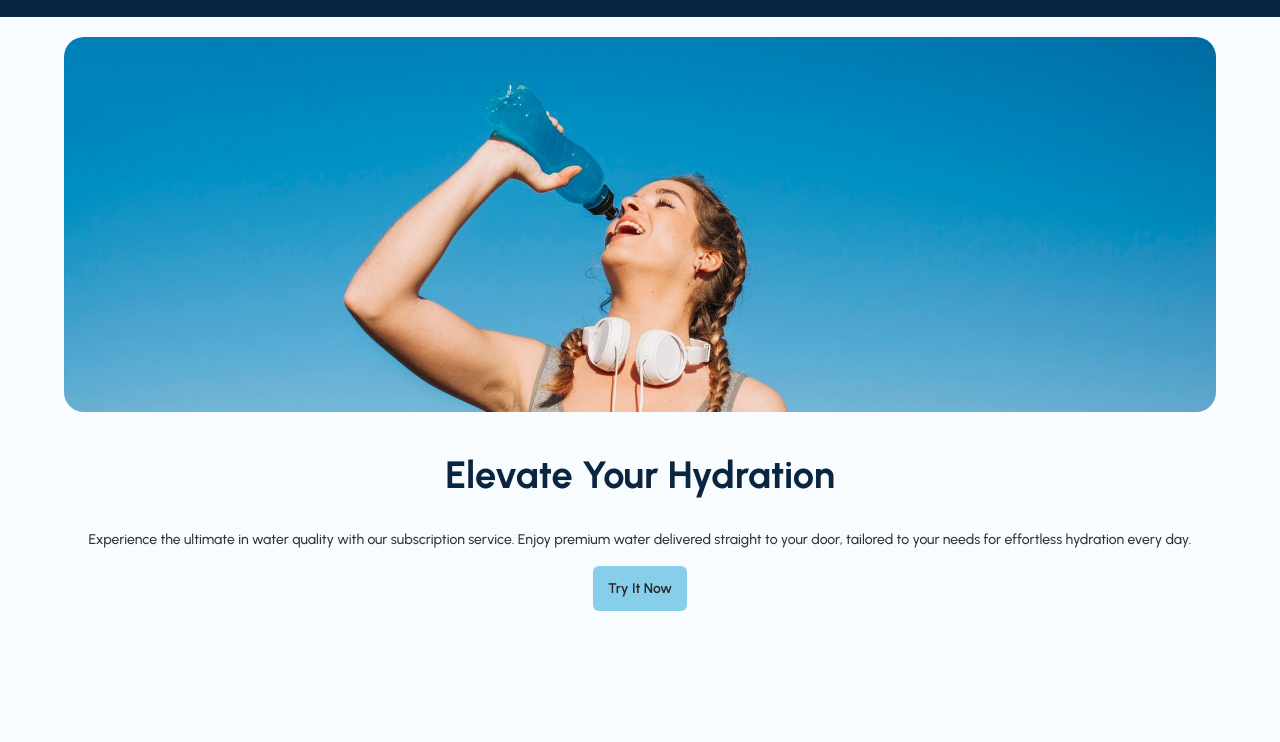
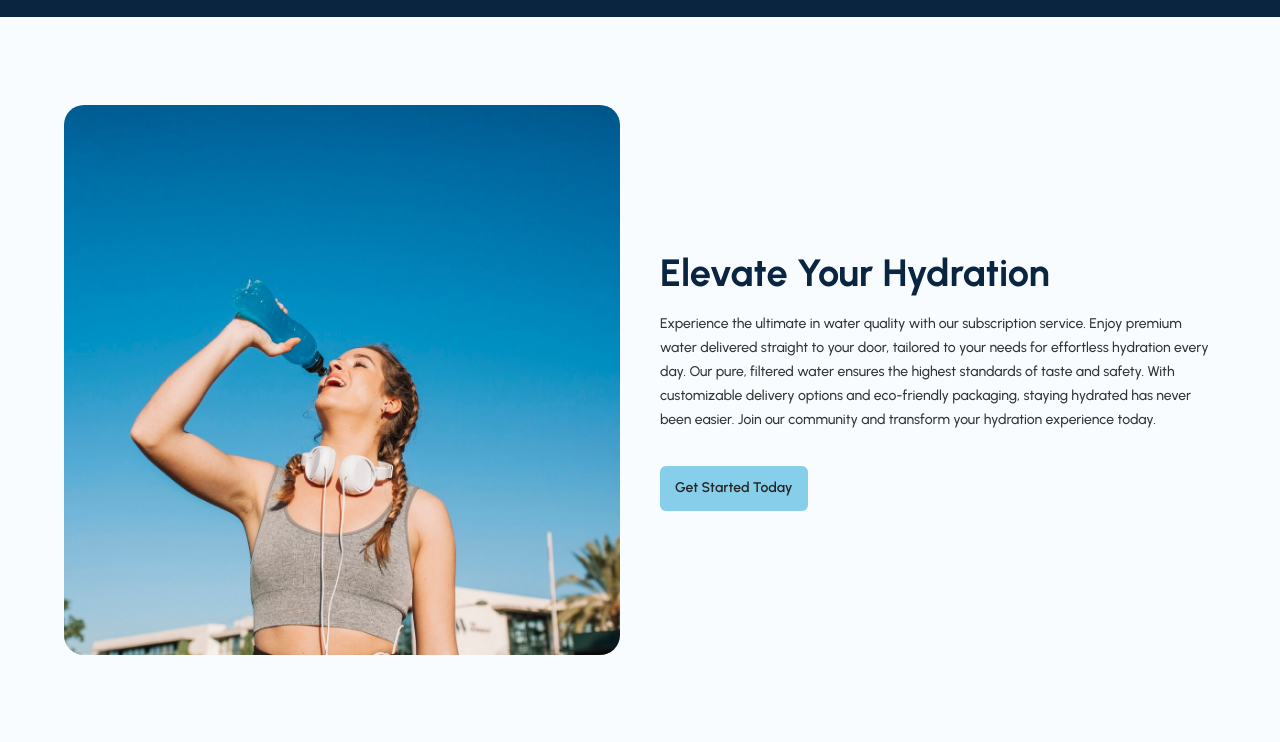
Before and after one commit to nasifnuh/LonAqua, a plain HTML site: page src/landing/index.html in a window 1280 px wide. Shown: the part 58-800 px from the top of the page. Drawn offline with Linux system fonts and the light colour scheme; files whose address does not match are found by name.

Commit message:
[feat] responsive landing page hero section

```diff
--- a/src/landing/index.html
+++ b/src/landing/index.html
@@ -41,12 +41,17 @@
         <div class="hero-image">
             <img class="image" alt="hero image (Designed by Freepik)" src="../../assets/images/hero_image.jpg" />
         </div>
-        <h1>Elevate Your Hydration</h1>
-        <p>Experience the ultimate in water quality with our subscription service. Enjoy premium water delivered
-            straight to your door, tailored to your needs for effortless hydration every day.
-        </p>
-        <div class="hero-actions">
-            <a href="../landing/index.html#pricing">Try It Now</a>
+        <div class="hero-details">
+            <h1>Elevate Your Hydration</h1>
+            <p>Experience the ultimate in water quality with our subscription service. Enjoy premium water delivered
+                straight to your door, tailored to your needs for effortless hydration every day. Our pure, filtered
+                water ensures the highest standards of taste and safety. With customizable delivery options and
+                eco-friendly packaging, staying hydrated has never been easier. Join our community and transform your
+                hydration experience today.
+            </p>
+            <div class="hero-actions">
+                <a href="../landing/index.html#pricing">Get Started Today</a>
+            </div>
         </div>
     </section>
 
--- a/src/landing/styles.css
+++ b/src/landing/styles.css
@@ -12,7 +12,7 @@
   object-fit: cover;
 }
 
-.hero-section > h1 {
+.hero-section h1 {
   color: #0a2540;
   font-size: 38px;
   font-weight: 700;
@@ -21,7 +21,7 @@
   text-align: center;
 }
 
-.hero-section > p {
+.hero-section p {
   color: #333333;
   font-size: 14px;
   font-weight: 500;
@@ -34,6 +34,7 @@
   display: flex;
   gap: 10px;
   justify-content: center;
+  margin-top: 36px;
 }
 
 .hero-actions > a {
@@ -284,5 +285,37 @@
   width: 100%;
 }
 
-@media (min-width: 1024px) {
+@media (min-width: 900px) {
+  .hero-section {
+    display: flex;
+    justify-content: center;
+    align-items: center;
+    gap: 40px;
+    height: 100vh;
+    padding-top: 124px;
+  }
+
+  .hero-image,
+  .hero-details {
+    flex: 1;
+  }
+
+  .hero-image > img {
+    height: 550px;
+  }
+
+  .hero-details > h1,
+  .hero-details > p {
+    text-align: left;
+  }
+
+  .hero-details > h1 {
+    margin-top: 0px;
+    margin-bottom: 16px;
+  }
+
+  .hero-actions {
+    justify-content: flex-start;
+    margin-top: 34px;
+  }
 }
--- a/src/main.css
+++ b/src/main.css
@@ -53,6 +53,7 @@ footer {
   padding: 20px;
   display: flex;
   flex-direction: column;
+  margin-top: 30px;
 }
 
 footer .links {
@@ -105,7 +106,7 @@ footer .details p {
   width: 100%;
 }
 
-@media (min-width: 1024px) {
+@media (min-width: 900px) {
   header {
     box-sizing: border-box;
     position: fixed;
@@ -144,12 +145,13 @@ footer .details p {
   }
 
   .container {
-    padding: 95px 64px 48px 64px;
+    padding: 0px 64px 48px 64px;
   }
 
   footer {
     gap: 15px;
     padding: 40px 64px;
+    margin-top: 0px;
   }
 
   footer .header {
@@ -166,7 +168,7 @@ footer .details p {
 
   footer .details {
     flex-direction: row;
-    justify-content: start;
+    justify-content: flex-start;
     border: 1px solid #4682b4;
     padding: 20px;
   }
```
